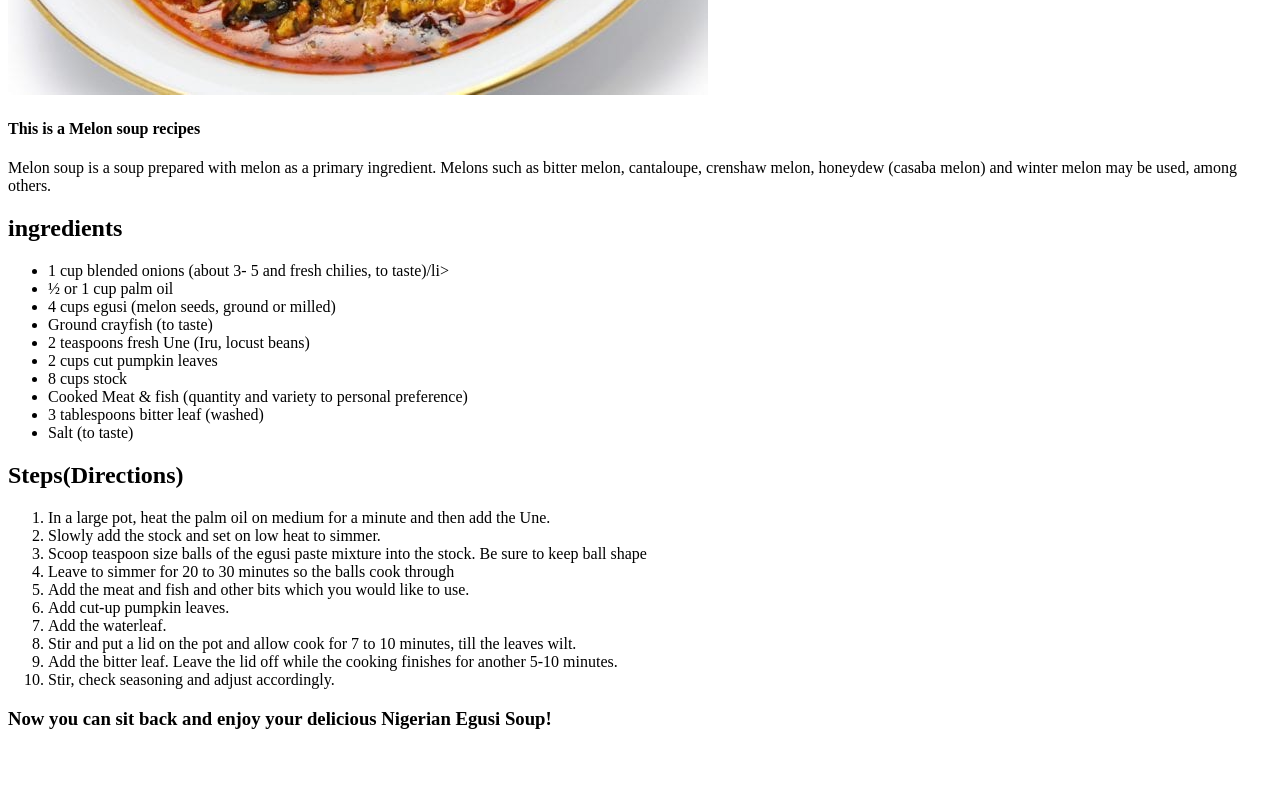
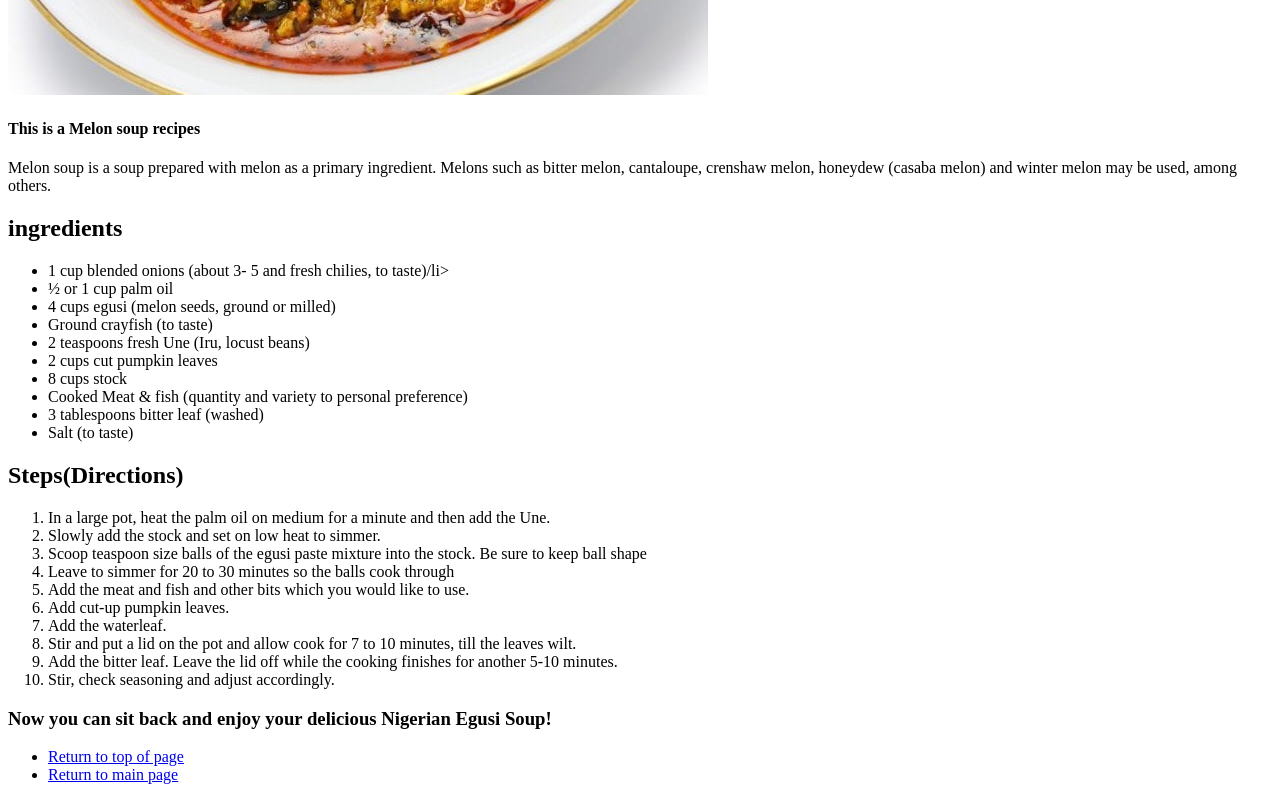
Before and after one commit to baebliss-cpu/odin-recipes, a plain HTML site: page Recipes/Melon(egusi).html in a window 1280 px wide. Shown: the part 452-1252 px from the top of the page. Before the commit the page ends 1200 px from the top, so only its background shows below. Drawn offline with Linux system fonts and the light colour scheme.

Commit message:
Added a return to Top page and Home page
Added a return to top page link and return to main page(home page)

```diff
--- a/Recipes/Melon(egusi).html
+++ b/Recipes/Melon(egusi).html
@@ -49,5 +49,10 @@
 <!-- Ordered List of ingredents stops here-->
 
 <h3>Now you can sit back and enjoy your delicious Nigerian Egusi Soup!</h3>
+
+<ul>
+    <li><a href="Melon(egusi).html">Return to top of page</a></li>
+    <li><a href="../index.html">Return to main page</a></li>
+</ul>
 </body>
 </html>
```
